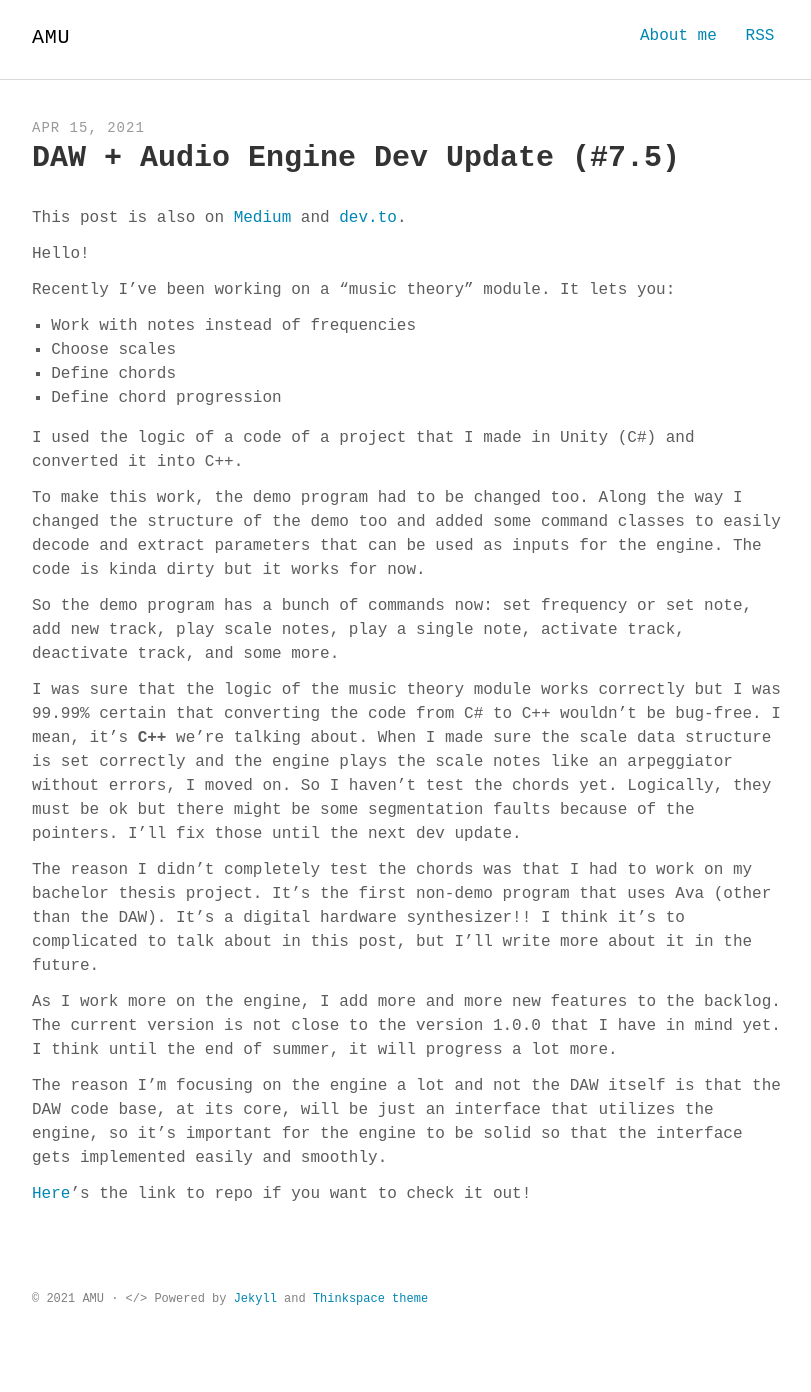
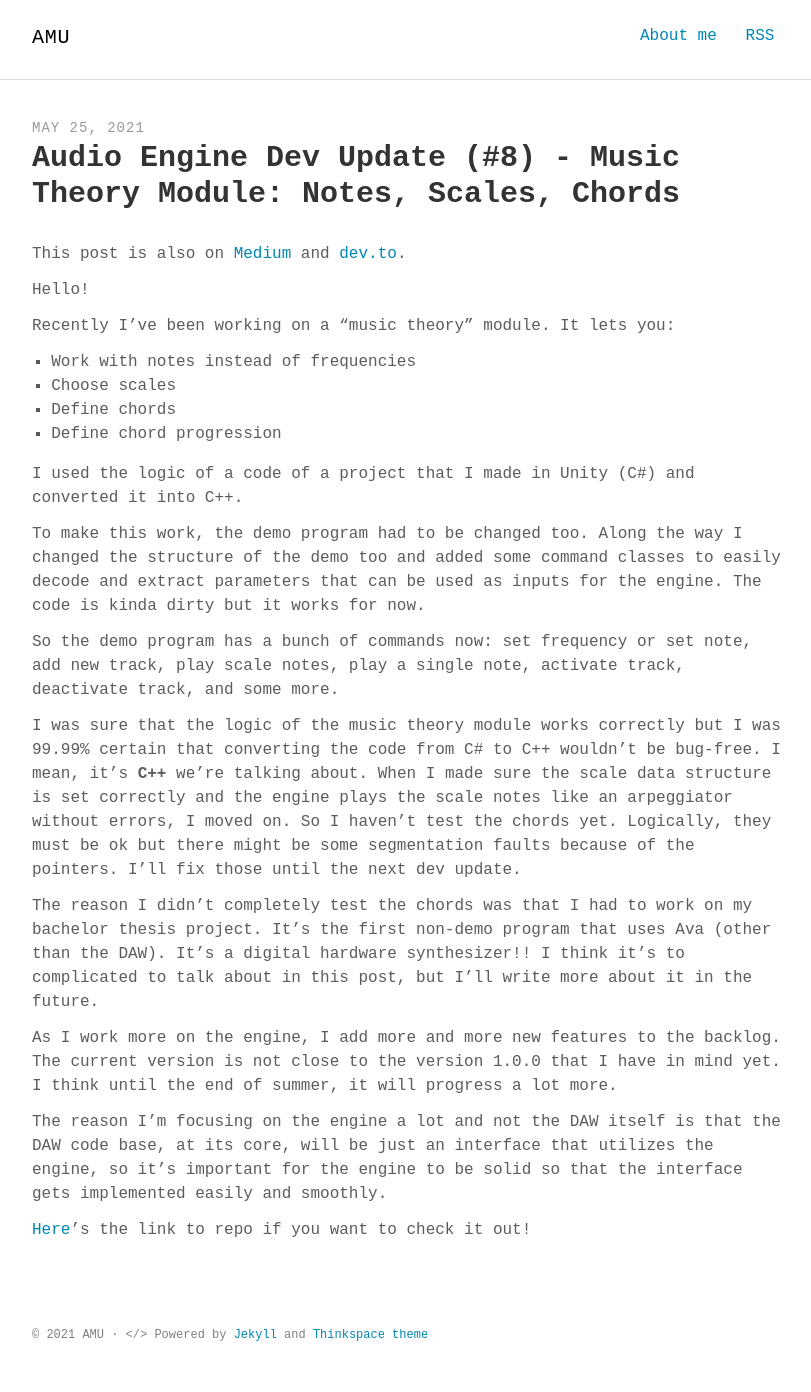
Before and after one commit to amuuu/amuuu.github.io, a Jekyll site: the page built from _posts/2021-05-26-update8.md, in a window 1280 px wide. Shown: the whole page, without its empty margins (232-1043 px from the left). Built offline with Jekyll 4.4.1, drawn with Linux system fonts in a browser that asks for light colours; nearby versions of some CDN libraries; some web fonts are replaced; before the commit the page ends 1356 px from its top, so only the background shows below that.

Commit message:
Update 2021-05-26-update8.md

```diff
--- a/_posts/2021-05-26-update8.md
+++ b/_posts/2021-05-26-update8.md
@@ -1,7 +1,7 @@
 ---
 layout: post
-title:  "DAW + Audio Engine Dev Update (#7.5)"
-date:   2021-04-16 00:13:21 +0700
+title:  "Audio Engine Dev Update (#8) - Music Theory Module: Notes, Scales, Chords"
+date:   2021-05-26 00:13:21 +0700
 categories: [technical, ava, daw, funktional]
 ---
 This post is also on [Medium](https://amuuu.medium.com/audio-engine-dev-update-8-music-theory-module-notes-scales-chords-85b31af0e21e) and [dev.to](https://dev.to/amuuu/audio-engine-dev-update-8-music-theory-module-notes-scales-chords-26j7).
```
